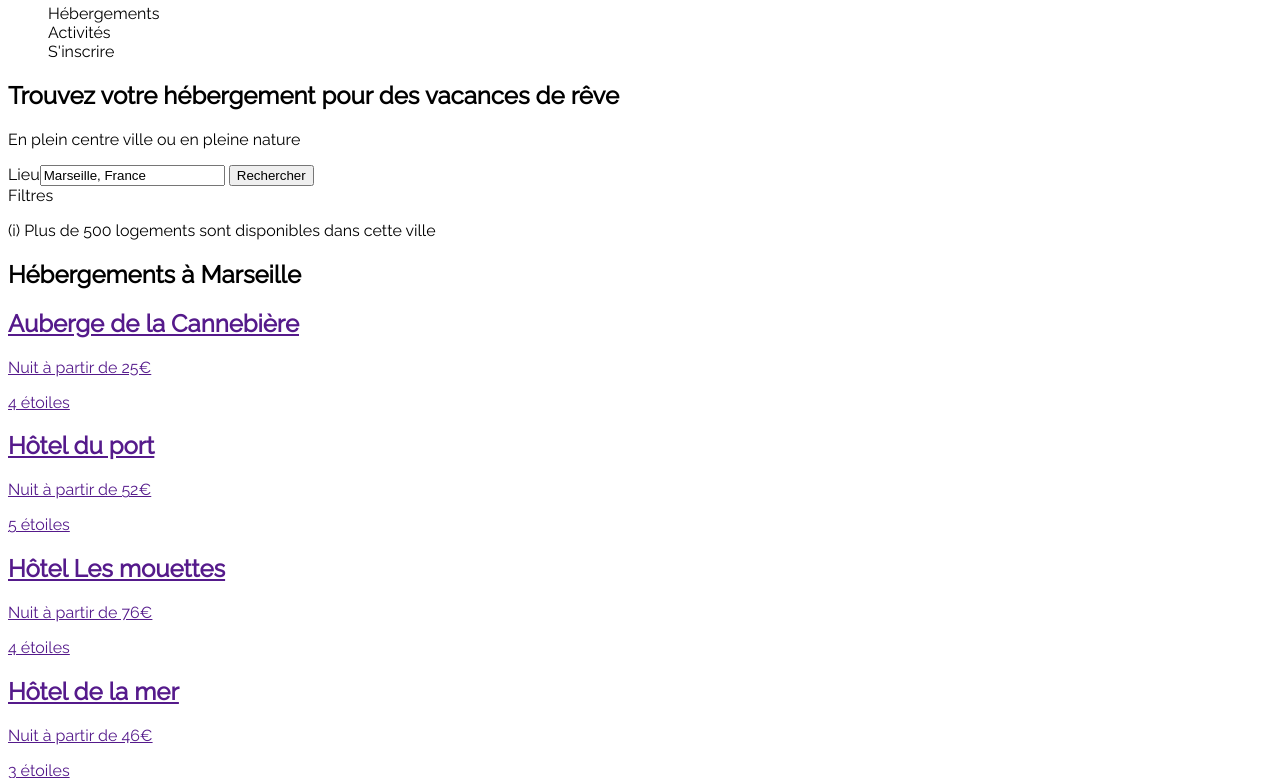
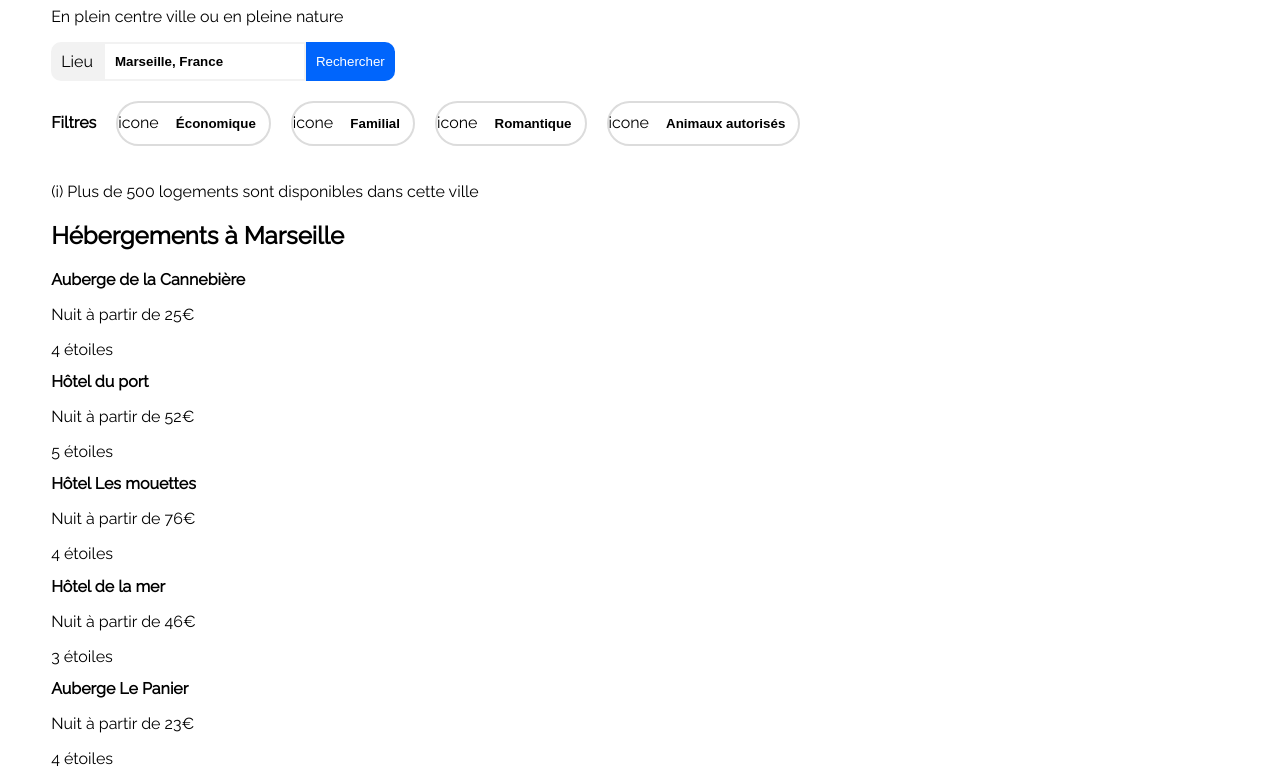
Before and after one commit to GuillaumeChk/GuillaumeChekhab_2_18062020, a plain HTML site: page Reservia.html in a window 1280 px wide. Shown: the part 204-982 px from the top of the page. Drawn offline with Linux system fonts and the light colour scheme.

Commit message:
Mise en page avec flexbox de l'header et de la section Recherche (barre de recherche et filtres)

```diff
--- a/Reservia.html
+++ b/Reservia.html
@@ -1,5 +1,5 @@
 <!DOCTYPE html>
-<html>
+<html lang="fr">
     <head>
         <title>Reservia</title>
         <link rel="stylesheet" type="text/css" href="styles.css">
@@ -13,14 +13,14 @@
         <!-- En-tête -->
         <header>
             <!-- Logo du site -->
-            <img src="images/logo/Reservia@3x.png" alt="Logo Reservia">
+            <img id="reservia-logo" src="images/logo/Reservia@3x.png" alt="Logo Reservia">
 
             <!-- Navigation -->
             <nav>
                 <ul>
-                    <li>Hébergements</li>
-                    <li>Activités</li>
-                    <li>S'inscrire</li>
+                    <li><a href="#Resultats">Hébergements</a></li>
+                    <li><a href="#Activites">Activités</a></li>
+                    <li><a href=""><strong>S'inscrire</strong></a></li>
                 </ul>
             </nav>
         </header>
@@ -32,13 +32,33 @@
 
             <!-- Barre de recherche -->
             <form action="" method="POST">
-                <label for="Lieu">Lieu</label><input type="text" name="Lieu" value="Marseille, France">
-                <input type="submit" value="Rechercher">
+                <label for="Lieu" id="Position-icone">Lieu</label>
+                <input type="text" id="Lieu" name="Lieu" value="Marseille, France">
+                <input type="submit" value="Rechercher" id="Rechercher">
             </form>
 
             <!-- Filtres -->
-            Filtres
+            <div id="Filtre-bar">
+                <h2>Filtres</h2>
 
+                <!-- Boutons (4 filtres) -->
+                <div class="filtre">
+                    <label for="economique" id="economique-icone">icone</label>
+                    <input type="button" value="Économique" id="Economique">
+                </div>
+                <div class="filtre">
+                    <label for="familial" id="familial-icone">icone</label>
+                    <input type="button" value="Familial" id="Familial">
+                </div>
+                <div class="filtre">
+                    <label for="romantique" id="romantique-icone">icone</label>
+                    <input type="button" value="Romantique" id="Romantique">
+                </div>
+                <div class="filtre">
+                    <label for="animaux" id="animaux-icone">icone</label>
+                    <input type="button" value="Animaux autorisés" id="Animaux">
+                </div>
+            </div>
             <p>(i) Plus de 500 logements sont disponibles dans cette ville</p>
         </section>
 
@@ -46,11 +66,11 @@
         <section id="Propositions">
 
             <!-- Résultats -->
-            <div id="Résultats">
+            <div id="Resultats">
                 <h1>Hébergements à Marseille</h1>
 
                 <!-- Articles (6 cartes) -->
-                <div id="Articles résultats">
+                <div id="Articles-resultats">
                     <a href="">
                         <article>
                             <h2>Auberge de la Cannebière</h2>
@@ -103,7 +123,7 @@
                 <h1>Les plus populaires (icone)</h1>
 
                 <!-- Articles (3 cartes) -->
-                <div id="Articles populaires">
+                <div id="Articles-populaires">
                     <a href="">
                         <article>
                             <h2>Hôtel Le soleil du matin</h2>
@@ -130,11 +150,11 @@
         </section>
 
         <!-- Section Activités -->
-        <section id="Activités">
+        <section id="Activites">
             <h1>Activités à Marseille</h1>
 
             <!-- Articles (6 cartes) -->
-            <div id="Articles activités">
+            <div id="Articles-activites">
                 <a href="">
                     <article>
                         <h2>Vieux Port</h2>
@@ -170,14 +190,14 @@
 
         <!-- Pied de page -->
         <footer>
-            <div id="A propos">
+            <div id="A-propos">
                 <h2>À propos</h2>
                 <a href="">Fonctionnement du site</a>
                 <a href="">Conditions générales de vente</a>
                 <a href="">Données et confidentialité</a>
             </div>
 
-            <div id="Nos hébergements">
+            <div id="Nos-hebergements">
                 <h2>Nos hébergements</h2>
                 <a href="">Charte qualité</a>
                 <a href="">Soumettre votre hôtel</a>
--- a/styles.css
+++ b/styles.css
@@ -1,11 +1,133 @@
+/* Corps de la page */
 body
 {
+    margin: 4%;
+
     /* Police */
     font-family: 'Raleway', sans-serif;
+}
+
+/* Titre */
+h2
+{
+    font-size: medium;
+}
+
+/* En-tête */
+header
+{
+    display: flex;
+    justify-content: space-between;
+    align-items: center;
+}
+
+/* Image logo Reservia */
+#reservia-logo
+{
+    height: 40px;
+}
+
+/* Liens */
+a
+{
+    text-decoration: none;
+    color: black;
 }
 
 /* Menu de navigation */
 nav ul
 {
     list-style-type: none;
+    display: flex;
 }
+
+nav li
+{
+    padding: 20px;
+}
+
+nav a
+{
+    padding-top: 30px;
+}
+
+nav a:focus
+{
+    color: #0065FC;
+    border-top: 2px solid #0065FC;
+}
+
+strong
+{
+    color: #0065FC;
+}
+
+/* Barre de recherche */
+form
+{
+    display: flex;
+}
+
+#Position-icone
+{
+    background-color: #F2F2F2;
+    padding: 10px;
+    border-bottom-left-radius: 10px;
+    border-top-left-radius: 10px;
+}
+
+#Lieu
+{
+    font-weight: bold;
+    padding: 10px;
+    border-color: #F2F2F2;
+    border-style: solid;
+}
+
+#Rechercher
+{
+    color: white;
+    background-color: #0065FC;
+    padding: 10px;
+    border-bottom-right-radius: 10px;
+    border-top-right-radius: 10px;
+    border-style: none;
+}
+
+/* Filtres */
+#Filtre-bar
+{
+    display: flex;
+    align-items: baseline;
+}
+
+.filtre
+{
+    margin: 20px 0px 20px 20px;
+    border-radius: 30px;
+    border: 2px solid gainsboro;
+}
+
+/* #economique-icone
+{
+
+} */
+
+#Economique, #Familial, #Romantique, #Animaux
+{
+    padding: 13px;
+    border: none;
+    border-radius: 30px;
+    background-color: transparent;
+    font-weight: bold;
+}
+
+#Economique:hover, #Familial:hover, #Romantique:hover, #Animaux:hover
+{
+    padding: 13px;
+    border: none;
+    border-radius: 30px;
+    background-color:#F2F2F2;
+    font-weight: bold;
+    color:#0065FC;
+}
```
